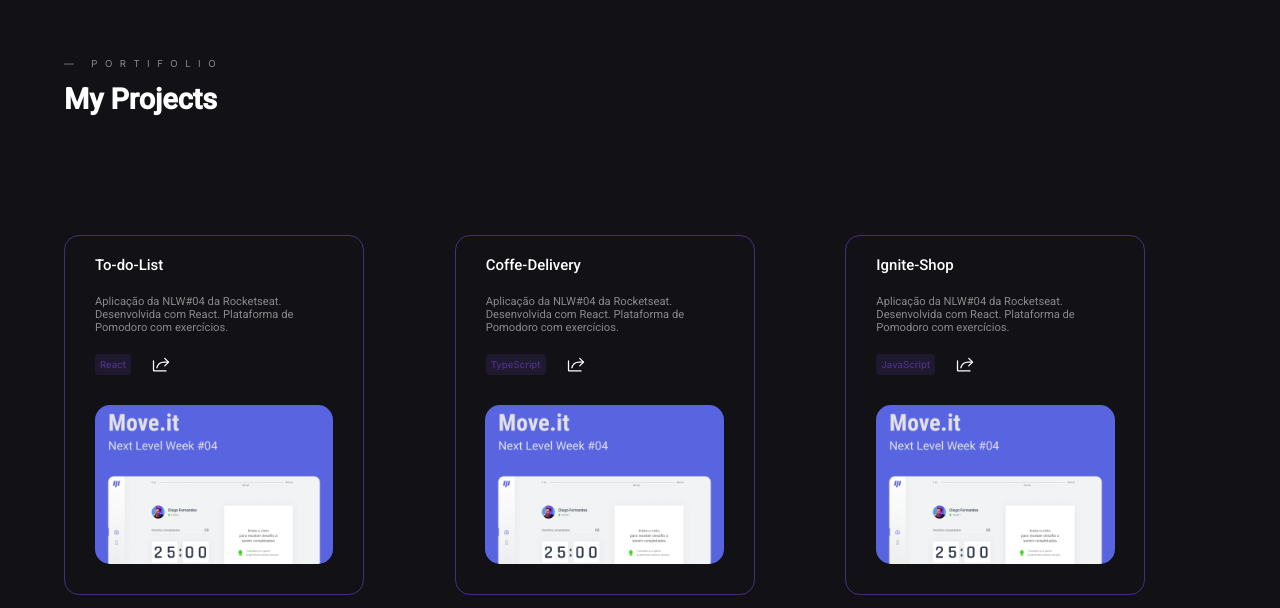
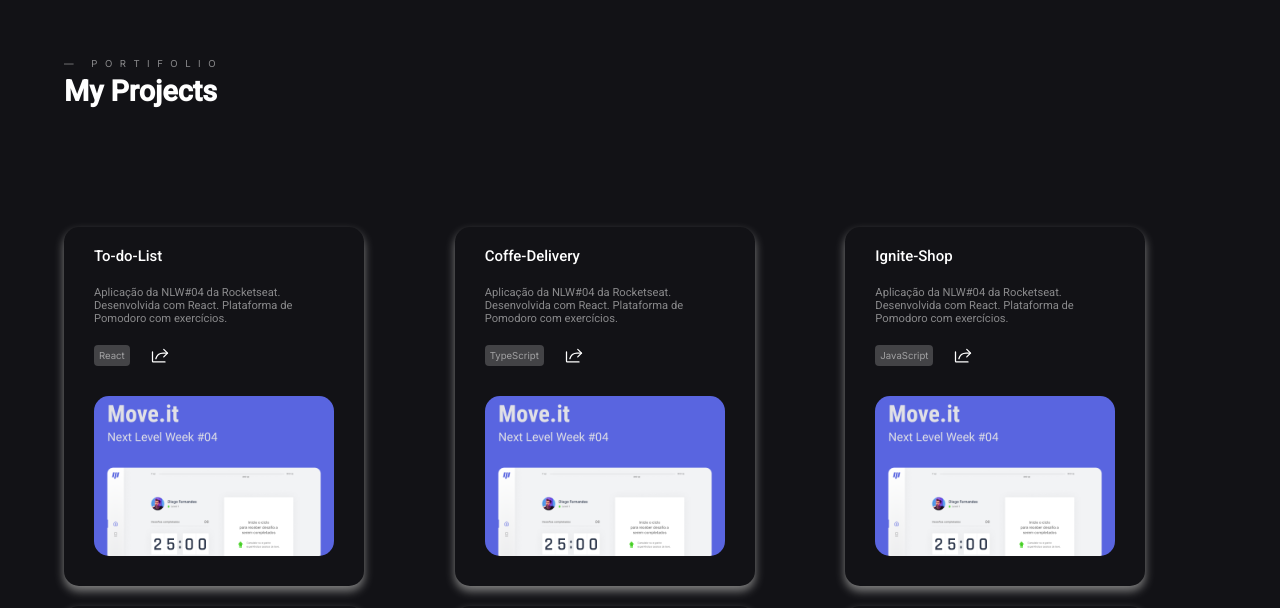
Before and after one commit to oducoelho/Portfolio, a React (Vite) app: page / in a window 1280 px wide. Shown: the part 1792-2400 px from the top of the page. Built offline with nearby package versions, Linux system fonts and the light colour scheme.

Commit message:
Modificações nas boxs dos projects e melhorias

```diff
--- a/src/styles/index.ts
+++ b/src/styles/index.ts
@@ -24,9 +24,10 @@ export const {
       white300: '#F5F3FE',
 
       gray: '#ABABAB',
+      gray100: '#656D72',
       gray200: '#6B6B6B',
-      gray100: '#656D72',
       gray300: '#232E35',
+      gray400: '#ccc',
       gray900: '#1E1E1E',
 
       black: '#000',
--- a/src/styles/pages/Portifolio.ts
+++ b/src/styles/pages/Portifolio.ts
@@ -11,8 +11,6 @@ export const PortifolioContainer = styled('section', {
 export const Header = styled('div', {
   paddingTop: '240px',
   span: {
-      paddingTop: '115px',
-      paddingRight: '65px',
       fontFamily: 'Inter',
       fontweight: 500,
       fontSize: '$ss',
@@ -24,7 +22,6 @@ export const Header = styled('div', {
       fontSize: '$3xl',
       fontWeight: 700,
       lineHeight: '5.5rem',
-      paddingTop: '8px',
       color: '$white00',
     },
 })
@@ -41,38 +38,59 @@ export const Content = styled('section', {
     gridTemplateColumns: 'repeat(2, 1fr)',
     margin: '80px auto',
     gridGap: '20px',
-    flexDirection: 'column',
   },
 
   '@media (max-width: 688px)': {
     display: 'flex',
+    flexDirection: 'column',
     justifyContent: 'center',
     alignItems: 'center',
-    flexDirection: 'column',
   },
   div: {
     width: '300px',
     height: '440',
-    border: '1px solid  $purple100',
+    boxShadow: '0 5px 10px gray',
+    borderRadius: 15,
+
     display: 'flex',
     flexDirection: 'column',
     alignItems: 'center',
     justifyContent: 'center',
-    borderRadius: 15,
 
+    '&:hover': {
+      transform: 'scale(1.05)',
+      transitionDuration: '300ms',
+      backgroundColor: 'gray',
+      color: '$black',
+      cursor: 'pointer',
+
+      h3: {
+        fontWeight: 'bold',
+        color: '$black',
+      },
+      p: {
+        color: '$black',
+      },
+      span: {
+        fontWeight: 'bold',
+        color: '$black',
+        backgroundColor: '#c0c0c0',
+      }
+    },
     img: {
       display: 'flex',
       justifyContent: 'center',
       alingItems: 'center',
+
       width: '80%',
       margin: '30px',
+
       borderRadius: 15,
     }
   }
 })
 export const Options = styled('section', {
-  padding: '0 30px 0 30px' ,
-
+  padding: '0 30px' ,
 })
 export const Title = styled('section', {
   display: 'flex',
@@ -80,13 +98,13 @@ export const Title = styled('section', {
   h3: {
     fontWeight: 500,
     lineHeight: '2.4rem',
+    padding: '20px 0' ,
     color: '$white',
-    padding: '20px 0' ,
   },
   p: {
-    paddingBottom: '20px',
     fontSize: '$sm',
     color: '$white100',
+    paddingBottom: '20px',
   },
 })
 export const Tags = styled('section', {
@@ -94,11 +112,10 @@ export const Tags = styled('section', {
   gap: '20px',
   span: {
     fontFamily: 'Inter',
-    fontWeight: 500,
     fontSize: '$ss',
-    color: '$purple100',
+    color: '$white100',
 
-    backgroundColor: '#7B4AE220',
+    backgroundColor: '#d3d3d340',
     borderRadius: 4,
     padding: '5px',
   }
--- a/src/styles/pages/Skills.ts
+++ b/src/styles/pages/Skills.ts
@@ -61,7 +61,7 @@ export const Box = styled('div', {
   div: {
     width: '200px',
     height: '200px',
-    boxShadow: '0 5px 10px #ccc',
+    boxShadow: '0 5px 10px gray',
     display: 'flex',
     flexDirection: 'column',
     alignItems: 'center',
```
